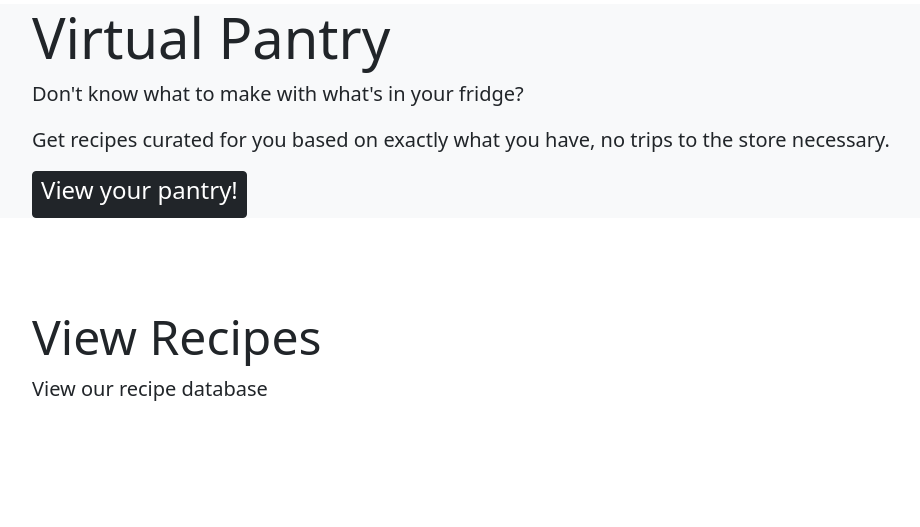
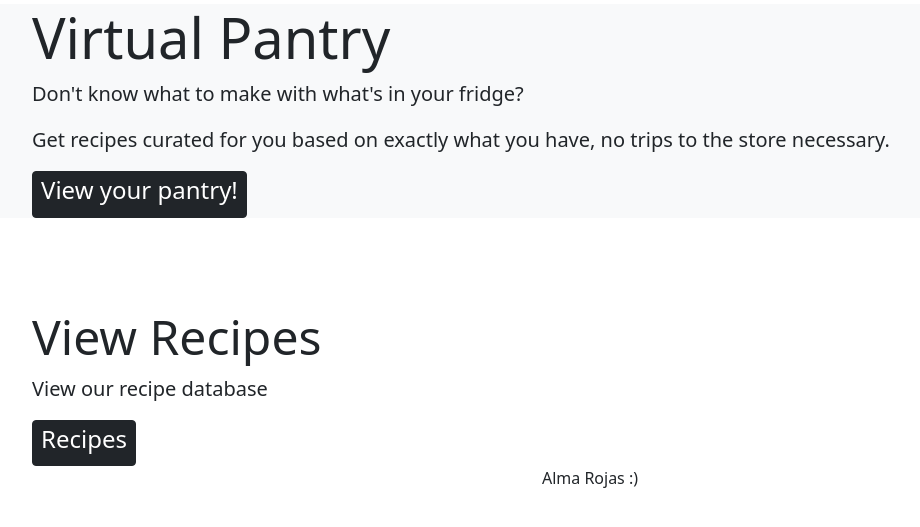
Before and after one commit to arojas3552/DjVirtualPantry, a Django app: page / in a window 1280 px wide. Shown: the part 142-669 px from the top of the page, without its empty margins (50-970 px from the left). Run offline with Django 3.2, Linux system fonts and the light colour scheme; data comes from the database, SQL or seed files in the repository; some libraries are stand-ins or nearby versions.

Commit message:
Done: Main Page Design

```diff
--- a/virtualPantry_app/templates/base.html
+++ b/virtualPantry_app/templates/base.html
@@ -43,6 +43,10 @@
         </div>
     </div>
 
+    <footer class="container-fluid bg-4 text-center">
+        <p>Alma Rojas :)</p>
+      </footer>
+
 </body>
 
 </html>
--- a/virtualPantry_app/templates/virtualPantry_app/index.html
+++ b/virtualPantry_app/templates/virtualPantry_app/index.html
@@ -3,7 +3,7 @@
 {% block content %}
 <!--index.html-->
 
-<div class="jumbotron jumbotron-fluid bg-light" >
+<div class="jumbotron jumbotron-fluid bg-light">
     <div class="container">
       <h1 class="display-4">Virtual Pantry</h1>
       <p class="lead">Don't know what to make with what's in your fridge?  </p>
@@ -32,10 +32,15 @@
     </div>
 </div>
 
-<div class="jumbotron jumbotron-fluid " >
+<div class="jumbotron jumbotron-fluid" onclick="location.href='{% url "recipe-index" %}'" >
     <div class="container">
       <h1 class="display-5">View Recipes</h1>
       <p class="lead">View our recipe database</p>
+      <button
+        type="button" class="btn btn-dark btn-sm "
+        onclick="location.href='{% url "recipe-index"  %}'">
+        <h4> Recipes </h4>
+    </button>
     </div>
 </div>
 
```
Also changed, not shown: virtualPantry_app/static/css/styles.css (+8 -1 lines).
